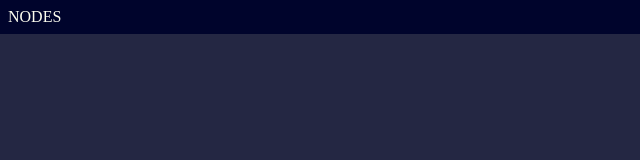
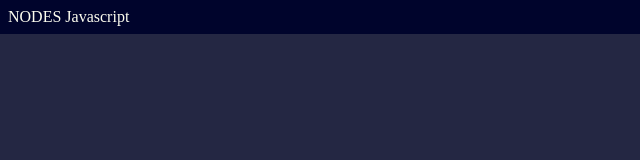
Before and after one commit to Freja-bot/nodeGuideWebsite, a website: page public/components/header.html in a window 1280 px wide. Shown: the full height of the page, 0-640 px from the left. Drawn offline with Linux system fonts and the light colour scheme.

Commit message:
ADDED: nav button to commen nav component (header.html)

```diff
--- a/public/components/header.html
+++ b/public/components/header.html
@@ -7,4 +7,7 @@
     <link rel="stylesheet" href="/assets/css/style.css" />
 </head>
 <body>
-    <nav><a href="/">NODES</a></nav>
+    <nav>
+        <a href="/">NODES</a>
+        <a href="/javascript">Javascript</a>
+    </nav>
```
